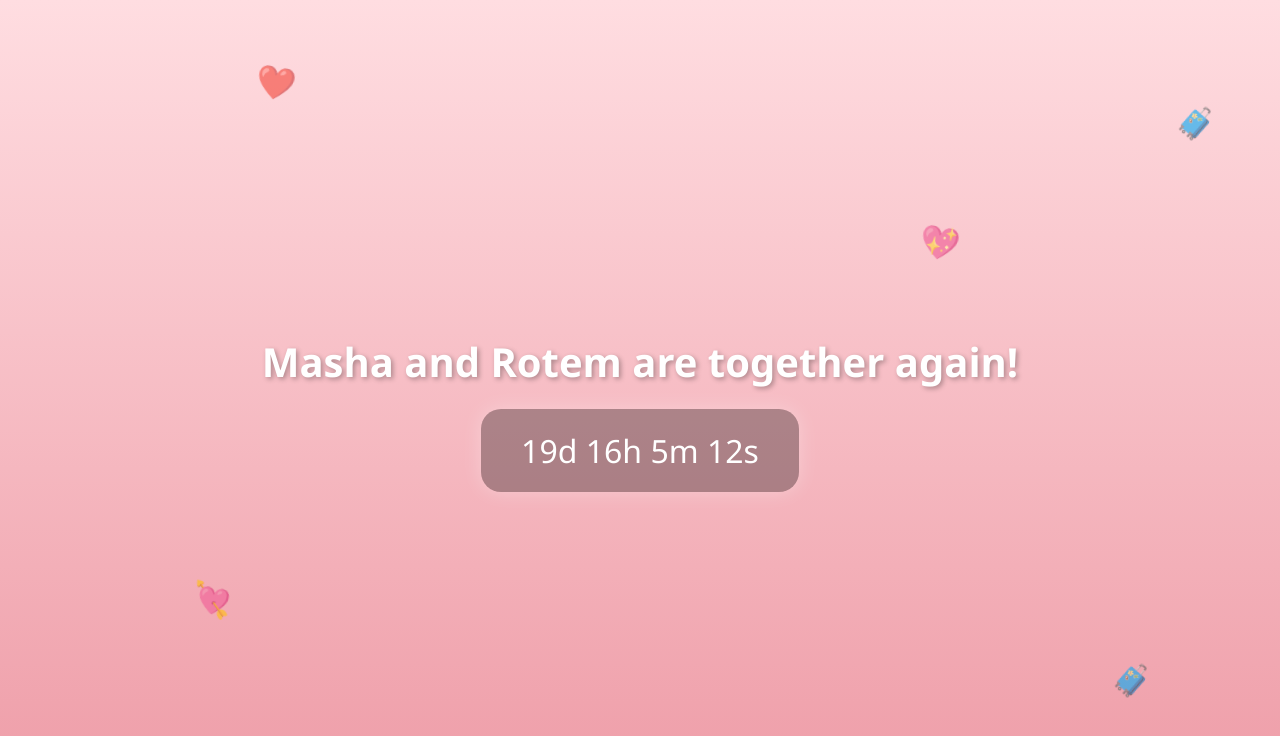
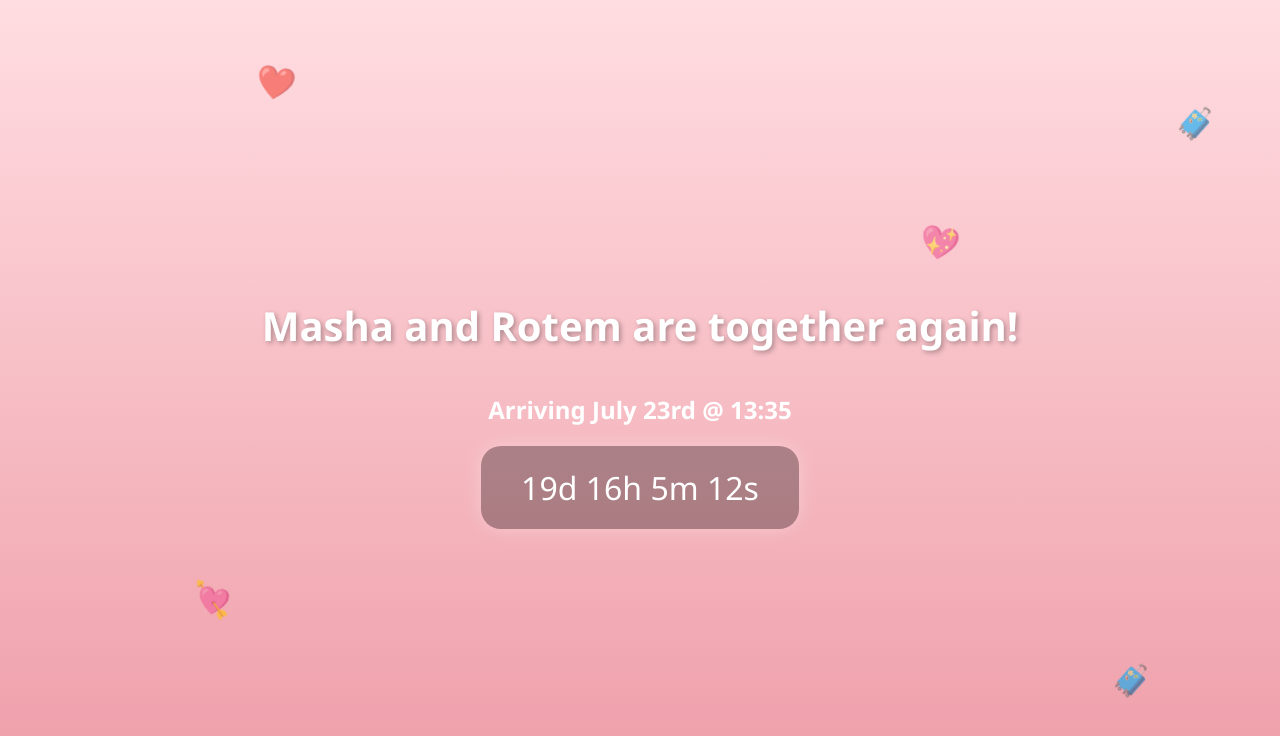
Before and after one commit to rotem-blik/masha-countdown, a plain HTML site: page index.html in a window 1280 px wide. Drawn offline with Linux system fonts and the light colour scheme.

Commit message:
Update index.html
added date and time

```diff
--- a/index.html
+++ b/index.html
@@ -47,6 +47,7 @@
 </head>
 <body>
   <h1>Masha and Rotem are together again!</h1>
+  <h2>Arriving July 23rd @ 13:35</h2>
   <div id="countdown">Loading...</div>
 
   <!-- Decorative icons -->
```
